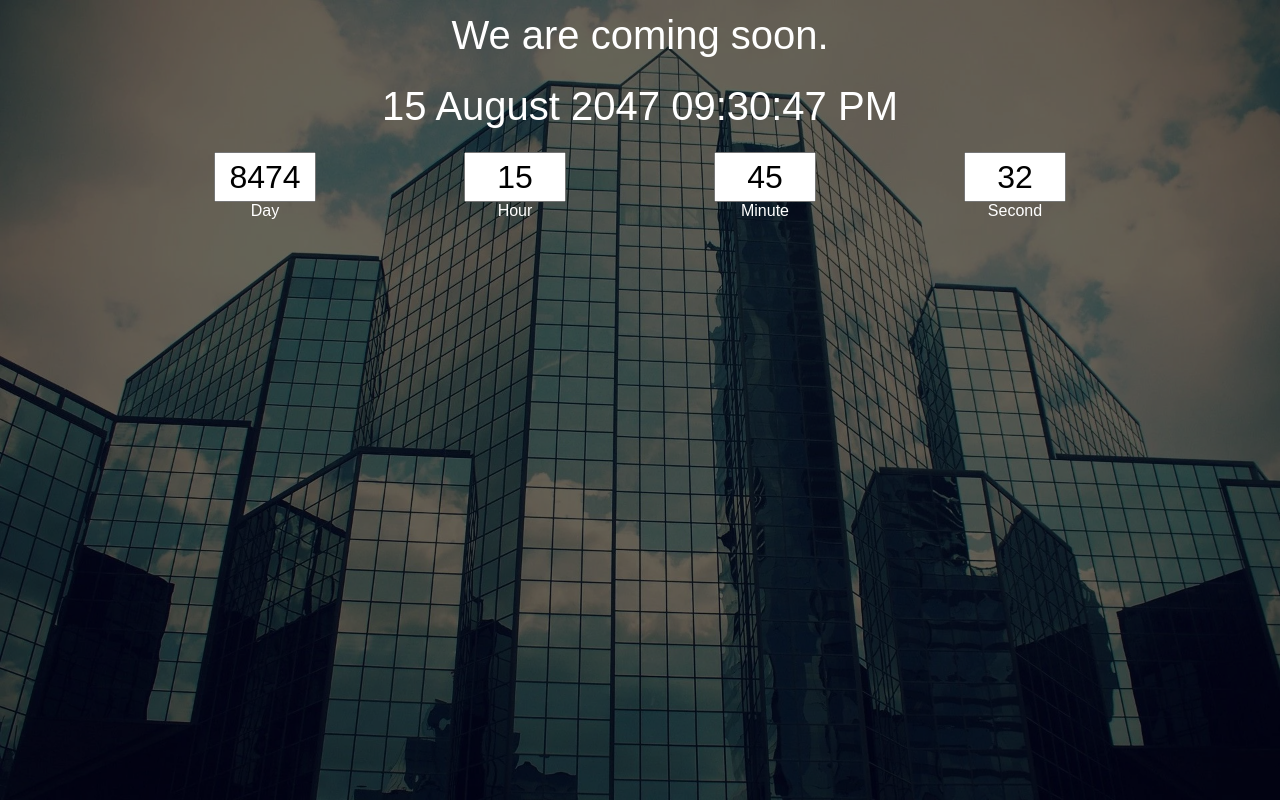
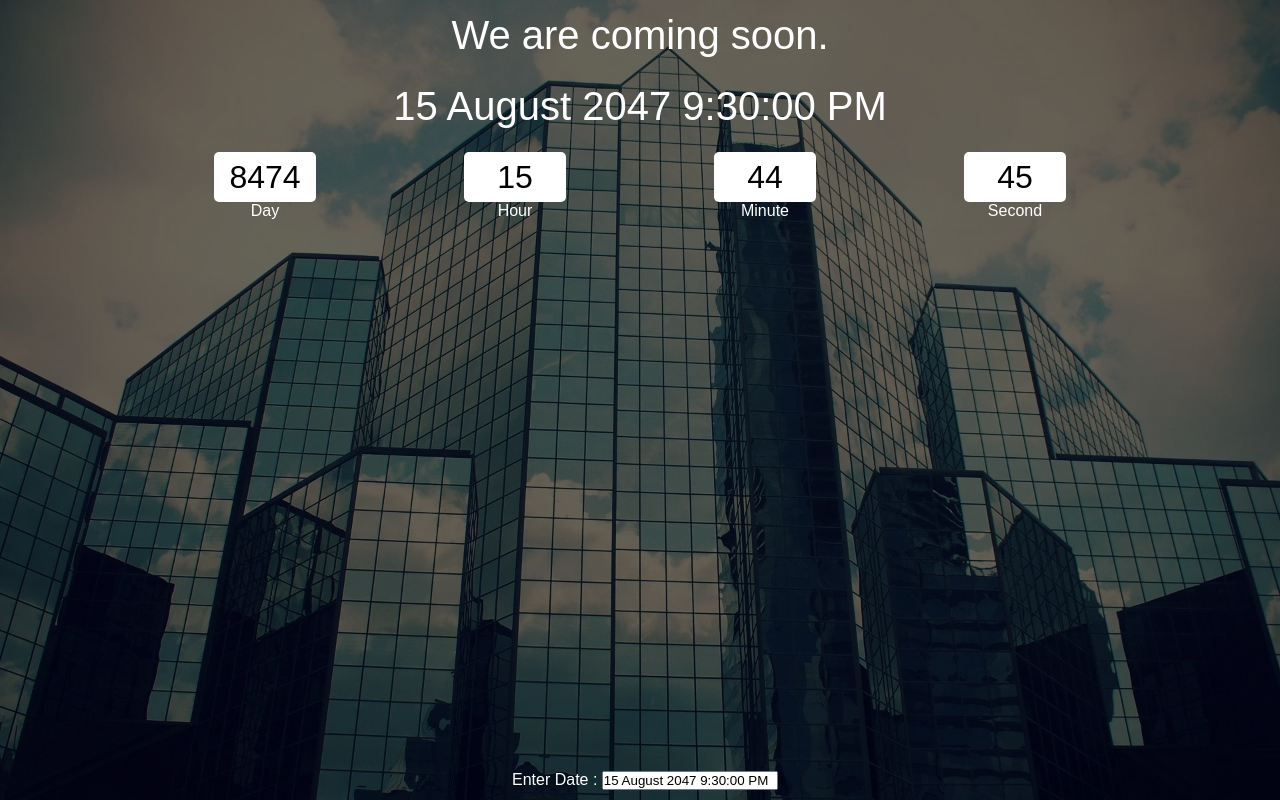
Before and after one commit to kumaromkar01/CountDown-Timer, a plain HTML site: page index.html in a window 1280 px wide. Drawn offline with Linux system fonts and the light colour scheme.

Commit message:
added custom date feature

```diff
--- a/CSS/custom.css
+++ b/CSS/custom.css
@@ -36,11 +36,21 @@
     text-align: center;
 }
 
-input{
-    border : transparent
+.col input{
+    border : transparent;
     border-radius: 5px;
     width: 8vw;
     height: 50%;
     text-align: center;
     font-size: 2rem;
 }
+.foot{
+    position: absolute;
+    bottom: 10px;
+    left: 40%;
+    text-align: centers;
+    bottom: 10px;
+}
+.foot input{
+    width: 11rem;
+}
--- a/index.html
+++ b/index.html
@@ -30,7 +30,9 @@
                     <label for="">Second</label>
                 </div>
             </div>
-
+            <div class="foot">
+                Enter Date : <input type="text" id ="in" value="15 August 2047 9:30:00 PM">
+            </div>
         </div>
         </div>
     </div>
--- a/js/app.js
+++ b/js/app.js
@@ -1,26 +1,20 @@
+const clock = () => {
+    const endDate = document.getElementById('in').value; // Correct ID selector
+    console.log(endDate);
+    document.getElementById("end-date").innerText = endDate;
+    const inputs = document.querySelectorAll("input");
 
-const endDate = "15 August 2047 09:30:47 PM"
+    const end = new Date(endDate);
+    const curr = new Date();
 
-document.getElementById("end-date").innerText = endDate;
-const inputs = document.querySelectorAll("input");
-const clock = ()=>{
-    var tar = document.getElementById('Jun 02 2024 10:41:20');
-    const end = new Date(endDate);
-    let curr = new Date();
+    let diff = (end - curr) / 1000; // Calculate difference in seconds
+    if (diff < 0) diff = 0;
 
-    const diff = (end-curr)/1000; //difference tells the seconds between specified time and current time
-    // console.log(diff);
-    console.log(end);
-    console.log(curr);
-    if(diff<0) return;
     inputs[0].value = Math.floor(diff / 3600 / 24);
-    inputs[1].value = Math.floor((diff / 3600)%24 );
-    inputs[2].value = Math.floor((diff / 60) % 60 );
+    inputs[1].value = Math.floor((diff / 3600) % 24);
+    inputs[2].value = Math.floor((diff / 60) % 60);
     inputs[3].value = Math.floor(diff % 60);
 }
-setInterval(
-    () => {
-        clock()
-    },
-    1000
-)
+
+// Set interval to update the clock every second
+setInterval(clock, 1000);
```
